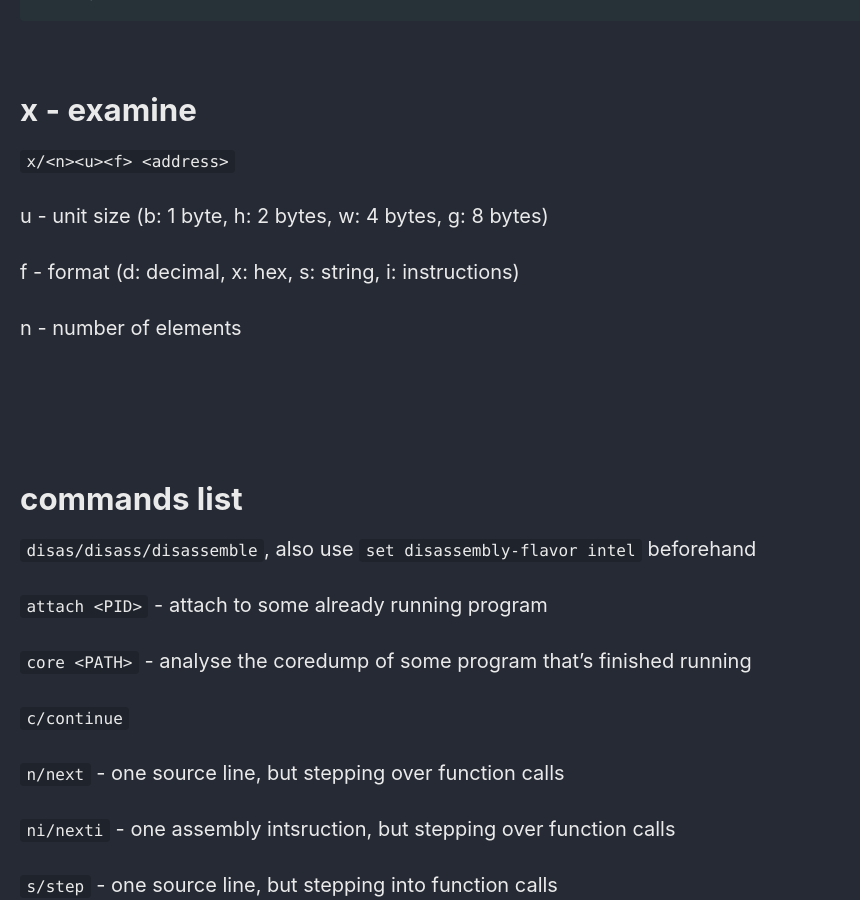
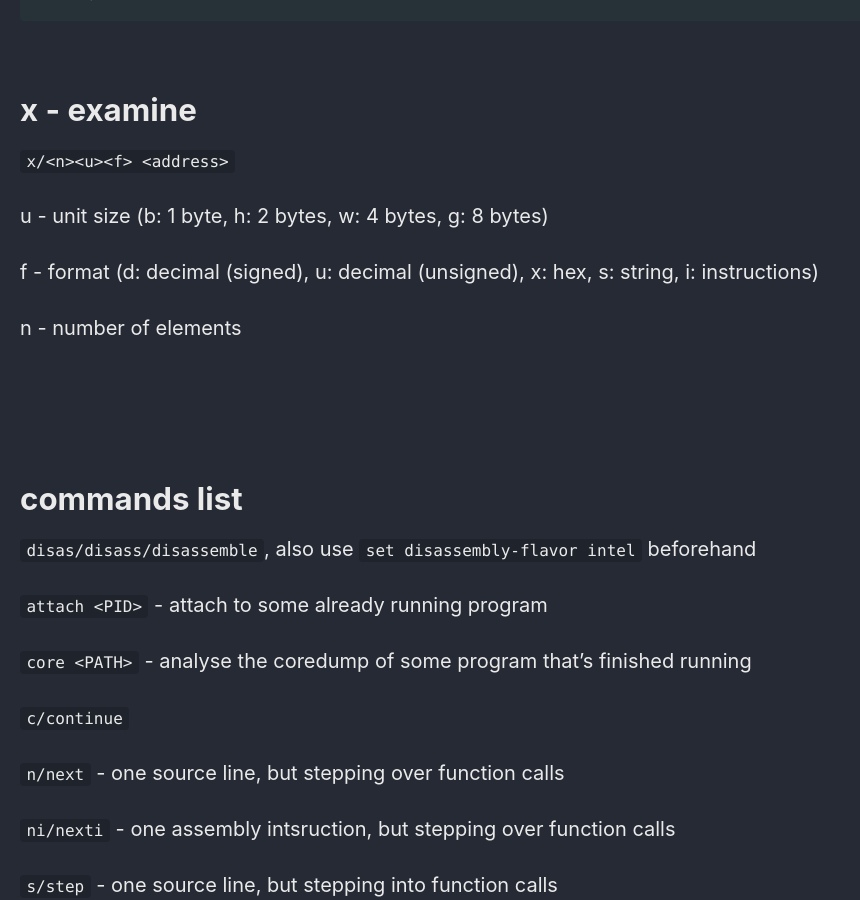
Before and after one commit to Connor-McCartney/Connor-McCartney.github.io, a Jekyll site: the page built from _pages/misc/gdb.md, in a window 1280 px wide and 900 px high, scrolled down 571 px. Shown: the whole window, without its empty margins (0-860 px from the left). Built offline with Jekyll 4.4.1, drawn with Linux system fonts in a browser that asks for light colours; cached includes are drawn as plain includes.

Commit message:
Update gdb.md

```diff
--- a/_pages/misc/gdb.md
+++ b/_pages/misc/gdb.md
@@ -32,7 +32,7 @@ cd pwndbg
 
 u - unit size (b: 1 byte, h: 2 bytes, w: 4 bytes, g: 8 bytes)
 
-f - format (d: decimal, x: hex, s: string, i: instructions)
+f - format (d: decimal (signed), u: decimal (unsigned), x: hex, s: string, i: instructions)
 
 n -  number of elements
 
```
